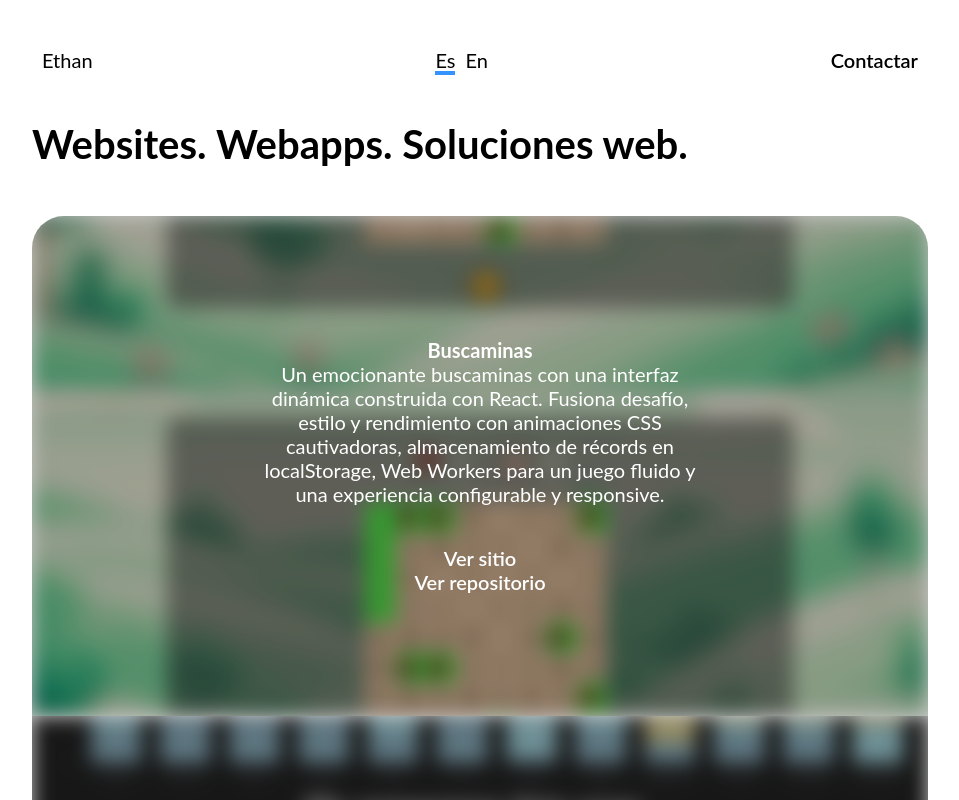
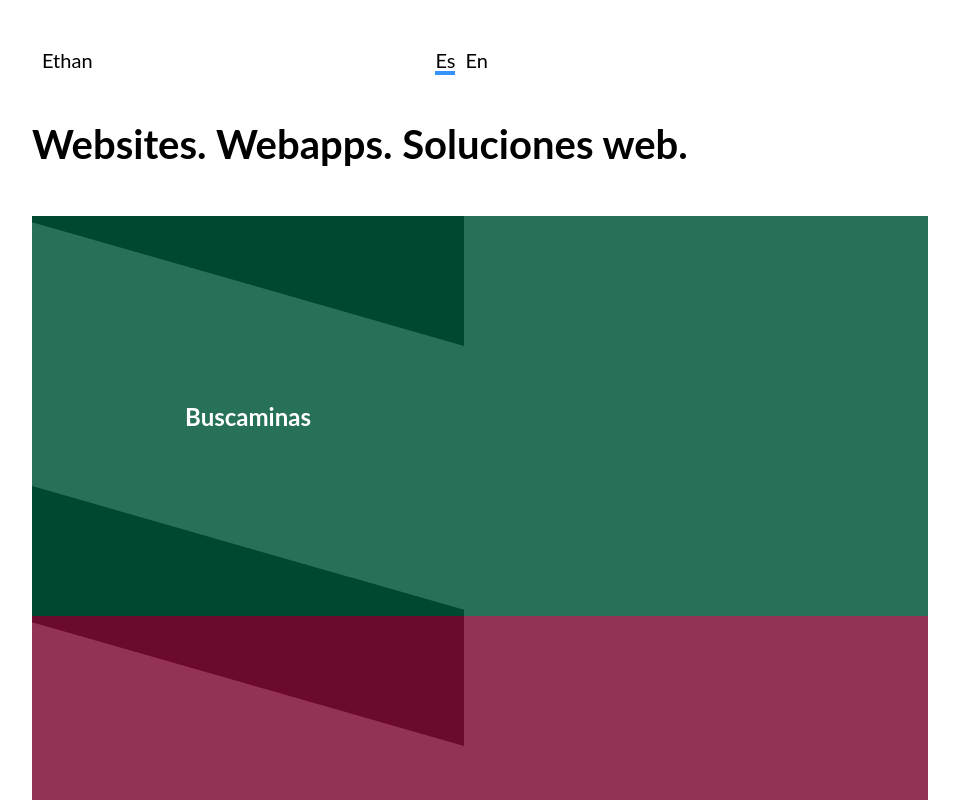
Before and after one commit to Ethan04Munoz/Portafolio, a React (Vite) app in the folder portafolio/: page / in a window 1280 px wide. Shown: the top 800 px of the page, without its empty margins (160-1119 px from the left). Built offline with nearby package versions, Linux system fonts and the light colour scheme.

Commit message:
Cambios en como se muestran los proyectos

```diff
--- a/portafolio/src/App.css
+++ b/portafolio/src/App.css
@@ -22,7 +22,7 @@
 .enlace {
     font-weight: 600;
     text-decoration: none;
-    color: black;
+    color: rgb(255, 255, 255);
     position: relative;
     display: inline-block;
 }
--- /dev/null
+++ b/portafolio/src/componentes/ParallaxColor.css
@@ -0,0 +1,75 @@
+
+.container {
+    width: 100%;
+    height: 400px;
+    display: flex;
+    justify-content: center;
+    align-items: center;
+}
+
+.hover-box {
+    width: 100%;
+    height: 400px;
+    background-color: #3498db;
+    display: flex;
+    overflow: hidden;
+    position: relative;
+}
+
+.left-side,
+.right-side {
+    height: 100%;
+    display: flex;
+    align-items: center;
+    justify-content: center;
+    color: white;
+    transition: transform 0.3s ease-in-out;
+}
+
+.left-side {
+    width: 50%;
+    display: flex;
+    flex-direction: column;
+    justify-content: space-between;
+    background-color: #3498db;
+}
+
+.right-side {
+    width: 50%;
+    background-color: #2ecc71;
+    transform: translateX(100%);
+    font-size: 1rem;
+    padding: 1rem;
+    /* El hijo derecho esta fuera de la vista */
+}
+
+.hover-box:hover .right-side {
+    transform: translateX(0);
+    /* El hijo derecho entra en vista */
+}
+
+.section {
+    width: 100%;
+    display: flex;
+    align-items: center;
+    justify-content: center;
+    color: white;
+    font-size: 1.5rem;
+    font-weight: bold;
+    position: relative;
+    z-index: 1;
+    overflow: hidden;
+}
+
+.diagonal {
+    transform: skewY(16deg);
+    height: 130px;
+}
+
+.superior{
+    transform-origin: right;
+}
+
+.inferior{
+    transform-origin: left;
+}
--- /dev/null
+++ b/portafolio/src/componentes/ParallaxColor.jsx
@@ -0,0 +1,50 @@
+import React from 'react';
+import './ParallaxColor.css';
+import "./ContenidoParallax.css";
+import { useSelector } from 'react-redux';
+import translations from '../redux/translations.js';
+
+const adjustColorBrightness = (hex, amount) => {
+    let usePound = false;
+    if (hex[0] === "#") {
+        hex = hex.slice(1);
+        usePound = true;
+    }
+
+    let num = parseInt(hex, 16);
+    let r = Math.max(0, Math.min(255, (num >> 16) + amount));
+    let g = Math.max(0, Math.min(255, ((num >> 8) & 0x00FF) + amount));
+    let b = Math.max(0, Math.min(255, (num & 0x0000FF) + amount));
+
+    return (usePound ? "#" : "") + ((r << 16) | (g << 8) | b).toString(16).padStart(6, "0");
+};
+
+const ParallaxColor = ({ titulo, texto, enlaceRepositorio, enlaceSitio, baseColor }) => {
+    const language = useSelector(state => state.language.language);
+    const darkerColor = adjustColorBrightness(baseColor, -40);
+
+    return (
+        <div className="container">
+            <div className="hover-box" style={{ backgroundColor: baseColor }}>
+                <div className="left-side" style={{ backgroundColor: baseColor }}>
+                    <div class="section diagonal superior" style={{ backgroundColor: darkerColor }}></div>
+                    <div class="section" style={{ backgroundColor: baseColor }}>{titulo}</div>
+                    <div class="section diagonal inferior" style={{ backgroundColor: darkerColor }}></div>
+                </div>
+                <div className="right-side" style={{ backgroundColor: darkerColor }}>
+                    <div class="contenido-centrado">
+                        <p className="tituloContenido">{titulo}</p>
+                        <p>{texto}</p>
+                        <div className="gridEnlacesParallax">
+                            <a className="enlace" href={enlaceSitio}>{translations[language].contenidoParallaxLinkSitio}</a>
+                            <div></div>
+                            <a className="enlace" href={enlaceRepositorio}>{translations[language].contenidoParallaxLinkRepositorio}</a>
+                        </div>
+                    </div>
+                </div>
+            </div>
+        </div>
+    );
+};
+
+export default ParallaxColor;
--- a/portafolio/src/paginas/Main.jsx
+++ b/portafolio/src/paginas/Main.jsx
@@ -5,52 +5,45 @@ import '../App.css'
 import ContenidoParallax from "../componentes/ContenidoParallax";
 import { useSelector } from 'react-redux';
 import translations from '../redux/translations.js';
+import ParallaxColor from "../componentes/ParallaxColor.jsx";
 
 function Main() {
     const language = useSelector(state => state.language.language);
 
+/*
+267158
+943156
+AA8239
+*/
+
     return (
         <div className="App">
             <div className="contenerSitio">
-                <Header enlace="#tituloContactar"/>
+                <Header enlace="#tituloContactar" />
                 <div className="contenedorTextoCentral">
                     <h1>{translations[language].mainTitulo}</h1>
                 </div>
-                <Parallax
-                    backgroundImage={'img/webp/buscaminasCut.webp'}
-                    strength={0.8}
-                    blur={10}
-                    darken={20}
-                    id={'primerProyecto'}
-                >
-                    <ContenidoParallax
+                <ParallaxColor
                         titulo={translations[language].mainProyecto1Titulo}
                         texto={translations[language].mainProyecto1Texto}
                         enlaceRepositorio="https://github.com/Ethan04Munoz/Buscaminas"
                         enlaceSitio="https://ethan04munoz.github.io/Buscaminas/"
+                    baseColor={"#267158"}
                 />
-                    <div style={{ height: '500px', borderRadius: '1rem 0 1rem 0' }} />
-                </Parallax>
-                <Parallax
-                    backgroundImage={'img/webp/expenseTracker2.webp'}
-                    strength={0.8}
-                    blur={10}
-                    darken={20}
-                    id={'ultimoProyecto'}
-                >
-                    <ContenidoParallax
+                <ParallaxColor
                     titulo={translations[language].mainProyecto2Titulo}
                     texto={translations[language].mainProyecto2Texto}
                     enlaceRepositorio="https://github.com/Ethan04Munoz/ExpenseTracker"
                     enlaceSitio="https://ethan04munoz.github.io/ExpenseTracker/"
+                    baseColor={"#943156"}
                 />
-                    <div style={{ height: '500px' }} />
-                </Parallax>
+
                 <div className="contenerTexto">
                     <p>
                         {translations[language].mainTextoPresentacion}
                     </p>
                 </div>
+
                 <div className="contenerTexto">
                     <div className="tituloContenido" id="tituloContactar">
                         {translations[language].mainTextoContacto}
```
Lines whose indentation alone changed are shown as unchanged.
